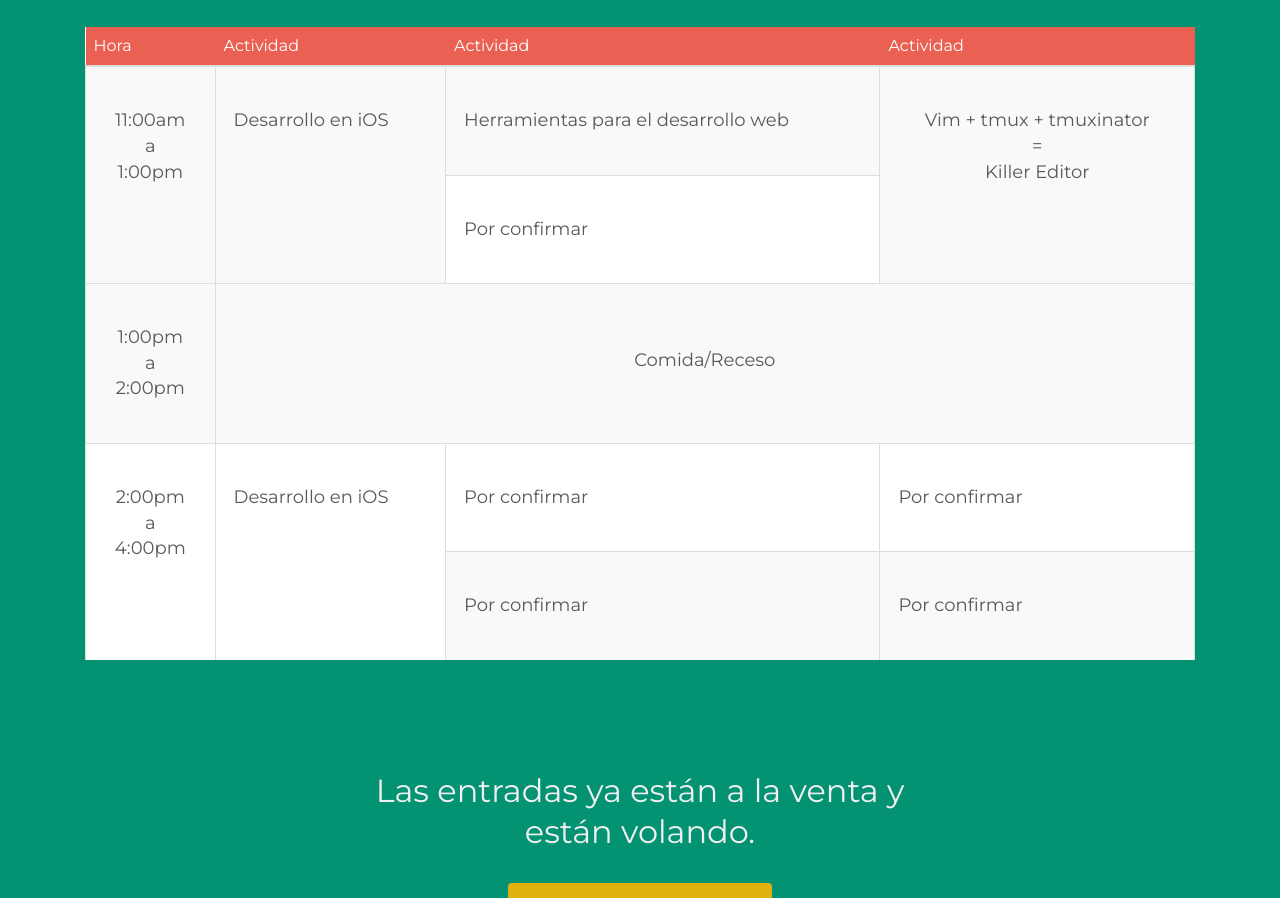
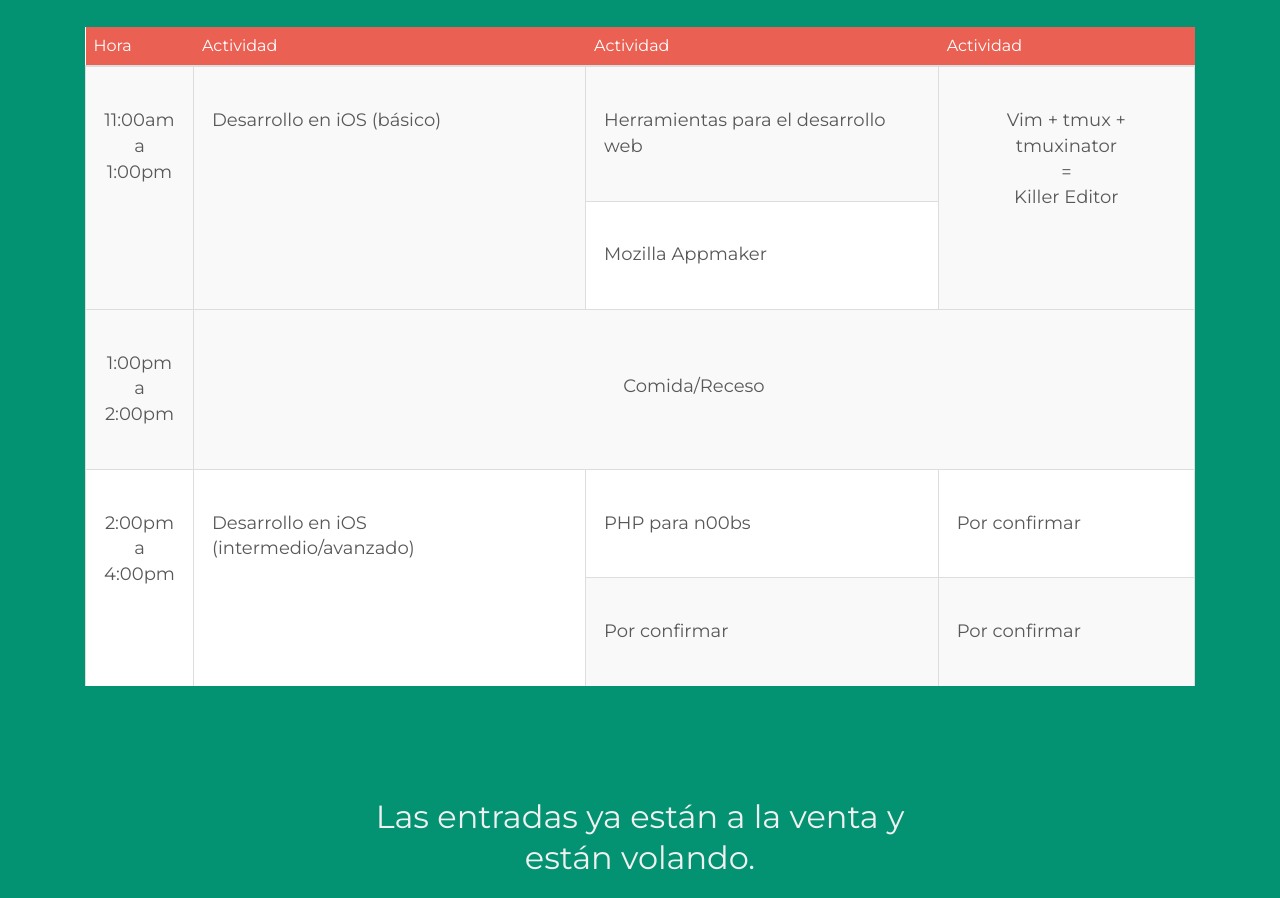
Before and after one commit to JumpstartMty/sdc, a plain HTML site: page index.html in a window 1280 px wide. Shown: the part 2994-3892 px from the top of the page. Drawn offline with nearby package versions, Linux system fonts and the light colour scheme; animation ran at ten frames a second.

Commit message:
Add PHP for n00bs

```diff
--- a/index.html
+++ b/index.html
@@ -268,12 +268,12 @@
               <tbody>
                   <tr>
                       <td rowspan="2"><br/><p class="hora"> 11:00am <br/> a <br/> 1:00pm</p></td>
-                      <td rowspan="2"><br/><p>Desarrollo en iOS</p><br/></td>
+                      <td rowspan="2"><br/><p>Desarrollo en iOS (básico)</p><br/></td>
                       <td><br/><p>Herramientas para el desarrollo web</p><br/></td>
                       <td rowspan="2"><center><br/><p>Vim + tmux + tmuxinator<br/> = <br/> Killer Editor</p><br/></center></td>
                   </tr>
                   <tr>
-                      <td><br/><p>Por confirmar</p><br/></td>
+                      <td><br/><p>Mozilla Appmaker</p><br/></td>
 
                   </tr>
                   <tr>
@@ -283,8 +283,8 @@
                   </tr>
                    <tr>
                       <td rowspan="2"><br/><p class="hora"> 2:00pm <br/> a <br/> 4:00pm</p></td>
-                      <td rowspan="2"><br/><p>Desarrollo en iOS</p><br/></td>
-                      <td><br/><p>Por confirmar</p><br/></td>
+                      <td rowspan="2"><br/><p>Desarrollo en iOS (intermedio/avanzado)</p><br/></td>
+                      <td><br/><p>PHP para n00bs</p><br/></td>
                       <td><br/><p>Por confirmar</p><br/></td>
                   </tr>
                   <tr>
```
Also changed, not shown: 1 other file.
